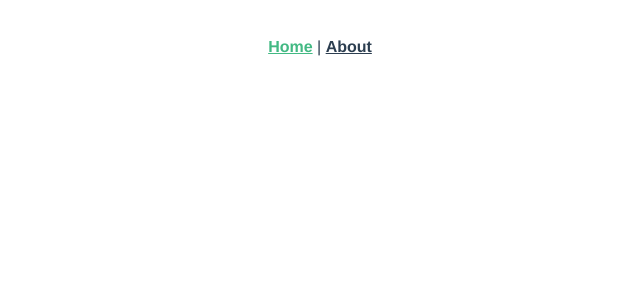
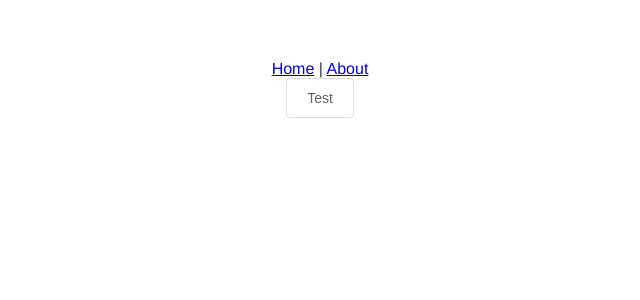
Before and after one commit to Nikita-Sherstnev/quantum-travel, a Vue app in the folder client/: page / in a window 1280 px wide. Shown: the top 300 px of the page, without its empty margins (320-960 px from the left). Built offline with nearby package versions, Linux system fonts and the light colour scheme.

Commit message:
Added component library.

```diff
--- a/client/src/App.vue
+++ b/client/src/App.vue
@@ -13,18 +13,6 @@
   -moz-osx-font-smoothing: grayscale;
   text-align: center;
   color: #2c3e50;
-}
-
-#nav {
-  padding: 30px;
-
-  a {
-    font-weight: bold;
-    color: #2c3e50;
-
-    &.router-link-exact-active {
-      color: #42b983;
-    }
-  }
+  margin-top: 60px;
 }
 </style>
--- a/client/src/main.ts
+++ b/client/src/main.ts
@@ -2,8 +2,13 @@ import { createApp } from "vue";
 import App from "./App.vue";
 import router from "./router";
 
+import installElementPlus from "./plugins/element";
+
 import "@fortawesome/fontawesome-free/css/all.min.css";
-
 import "./styles/gilroy.scss";
 
-createApp(App).use(router).mount("#app");
+const app = createApp(App);
+
+installElementPlus(app);
+
+app.use(router).mount("#app");
--- /dev/null
+++ b/client/src/plugins/element.ts
@@ -0,0 +1,7 @@
+import ElementPlus from "element-plus";
+import "../styles/element-variables.scss";
+import { App } from "vue";
+
+export default (app: App<Element>): void => {
+  app.use(ElementPlus);
+};
--- /dev/null
+++ b/client/src/styles/element-variables.scss
@@ -0,0 +1,11 @@
+/*
+Write your variables here. All available variables can be
+found in element-plus/packages/theme-chalk/src/common/var.scss.
+For example, to overwrite the theme color:
+*/
+$--color-primary: #269EF1;
+
+/* icon font path, required */
+$--font-path: '~element-plus/lib/theme-chalk/fonts';
+
+@import "../../node_modules/element-plus/packages/theme-chalk/src/index";
--- a/client/src/views/Home.vue
+++ b/client/src/views/Home.vue
@@ -1,5 +1,6 @@
 <template>
   <div class="home">
+    <el-button>Test</el-button>
   </div>
 </template>
 
@@ -8,7 +9,6 @@ import { defineComponent } from "vue";
 
 export default defineComponent({
   name: "Home",
-  components: {
-  },
+  components: {},
 });
 </script>
```
Also changed, not shown: client/package.json (+5 -2 lines), client/src/components/QButton.vue (renamed from client/src/components/HelloWorld.vue, +3 -8 lines), 1 other file (tests, documents, lock files or other folders).
